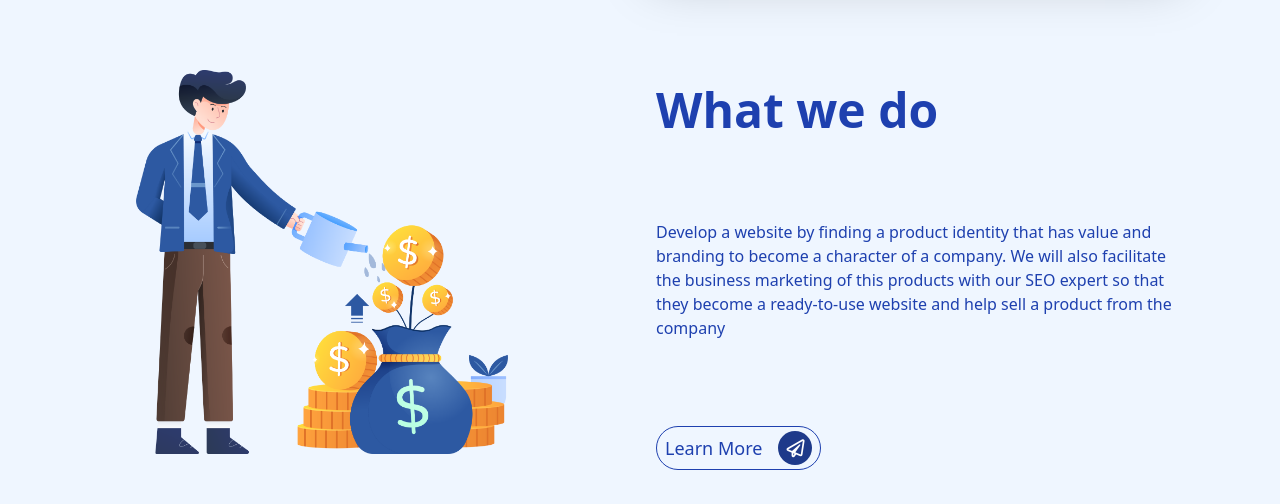
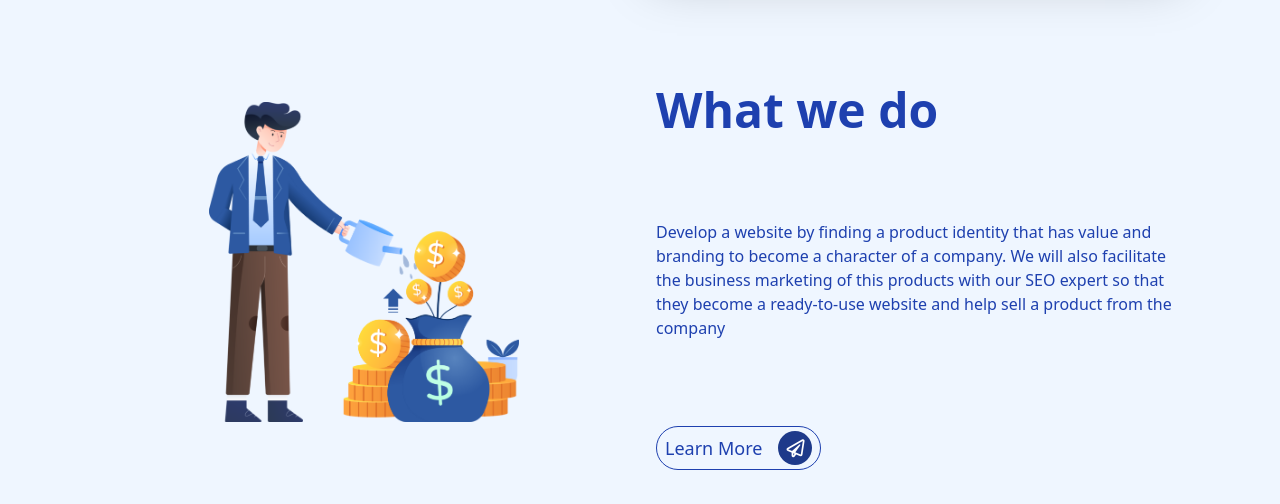
Before and after one commit to AsifAhmedAli/Product-Frontend, a Next.js app: page / in a window 1280 px wide. Shown: the part 556-1060 px from the top of the page. Built offline with nearby package versions, Linux system fonts and the light colour scheme.

Commit message:
what we do section image location

```diff
--- a/src/components/home/Work.js
+++ b/src/components/home/Work.js
@@ -64,10 +64,10 @@ function Work() {
       {/* main */}
       <div className="grid grid-cols-1 lg:grid-cols-2 py-6">
         {/* grid  */}
-        <div className="mx-12 h-96">
+        <div className="flex items-center mx-auto h-96">
           {/* video */}
           <img
-            className="h-96"
+            className="h-80"
             src="/assets/Men_invest_and_have_made_a_profit.png"
           />
         </div>
```
